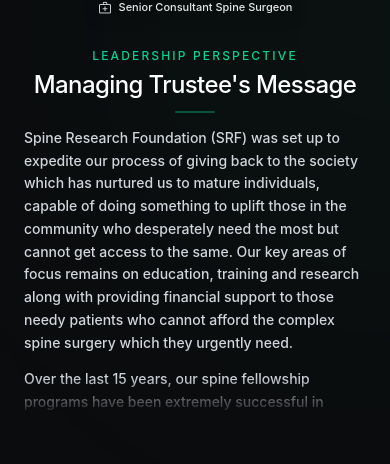
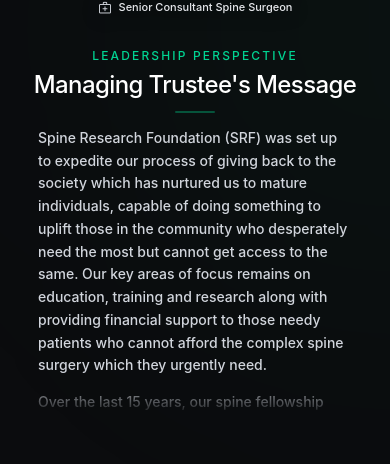
Before and after one commit to SwarupCreates/spine-research-foundation-india-website, a React (Vite) app: page / in a window 390 px wide. Shown: the part 2593-3057 px from the top of the page. Built offline with nearby package versions, Linux system fonts and the light colour scheme; grey boxes are pictures that could not be loaded; a web font is replaced by a local one.

Commit message:
fix(mobile): slightly reduce width of trustee message text box on mobile

```diff
--- a/src/components/TrusteeMessage.tsx
+++ b/src/components/TrusteeMessage.tsx
@@ -110,8 +110,8 @@ export const TrusteeMessage: React.FC = () => {
               <div className="w-10 h-0.5 bg-emerald-500/40 mt-2.5 rounded-full mx-auto lg:mx-0" />
             </div>
 
-            {/* Shortened Width Container with Hidden Scrollbar and Edge Transparency */}
-            <div className="relative">
+            {/* Shortened Width Container with Hidden Scrollbar and Edge Transparency - slightly narrowed on phone */}
+            <div className="relative px-3.5 sm:px-0">
               <div
                 ref={scrollRef}
                 className="overflow-y-auto no-scrollbar max-h-[290px] sm:max-h-[320px] lg:max-h-[350px] space-y-3.5 text-gray-300 text-sm sm:text-base lg:text-[var(--font-size-card-body,16px)] font-medium leading-relaxed select-text"
```
